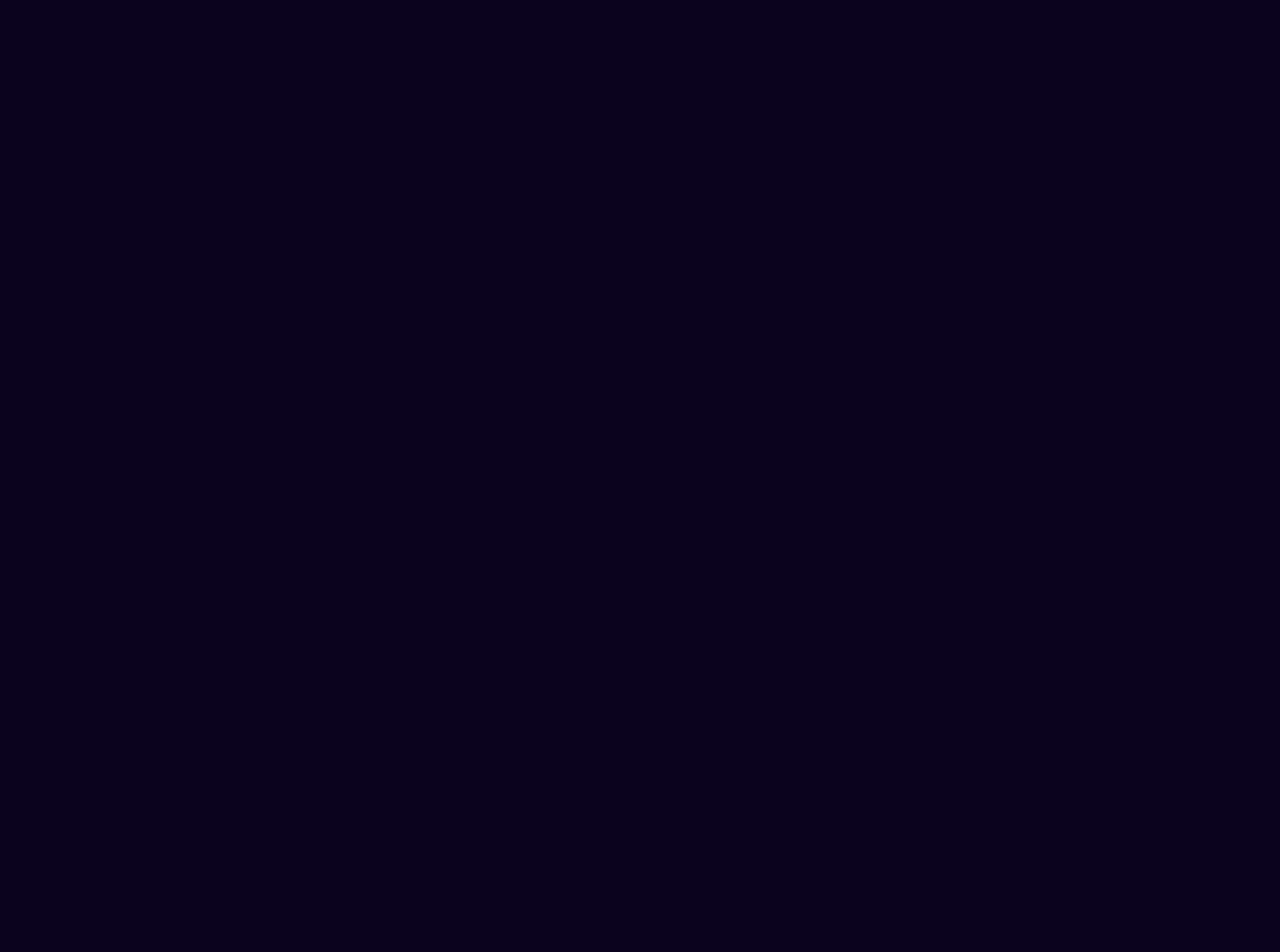
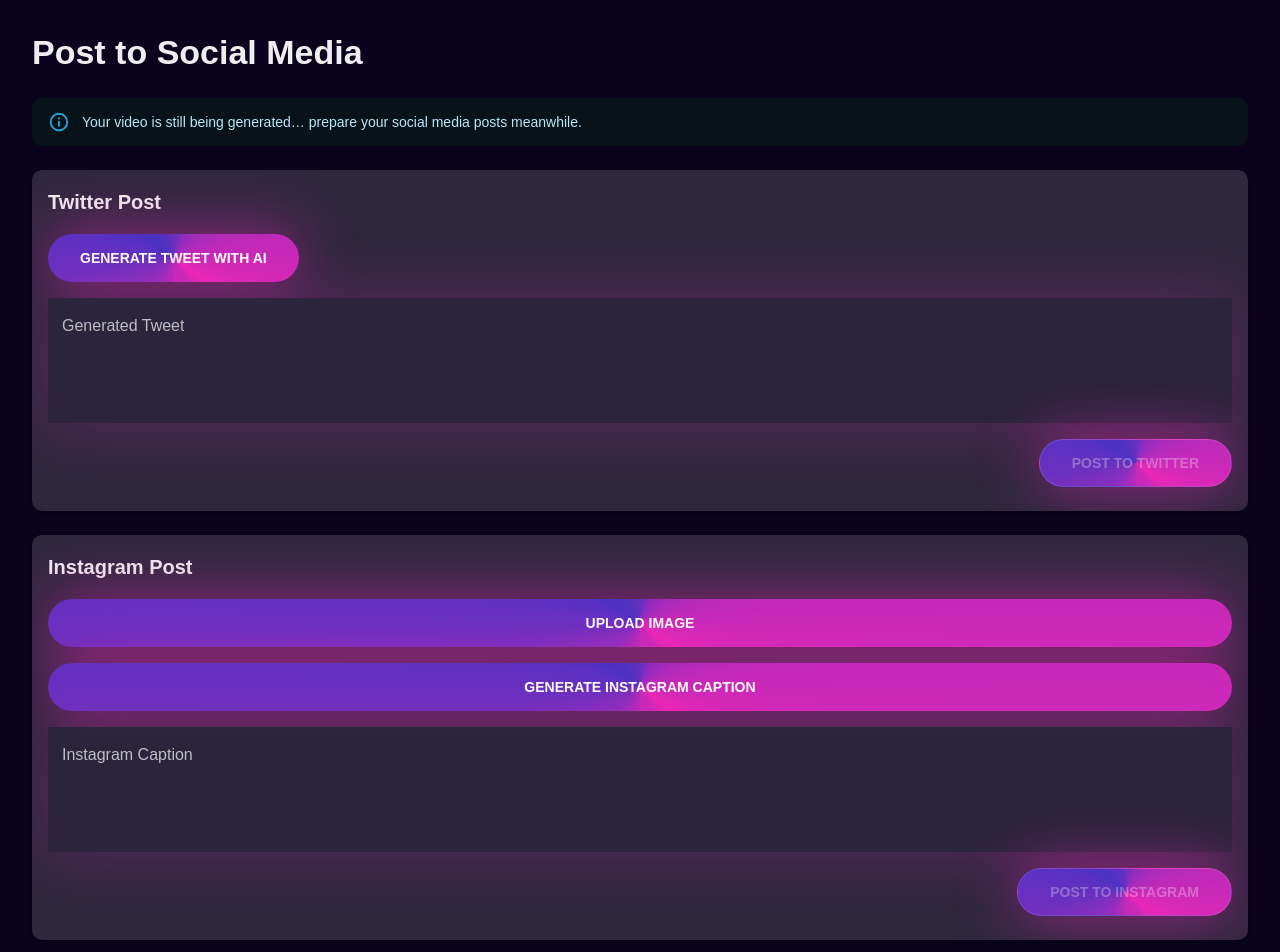
Before and after one commit to harshaldulera/Adbaba, a React (Vite) app in the folder babaji/: page /post-to-social in a window 1280 px wide. Before the commit this address had no page. Shown: the top 952 px of the page. Before the commit the page ends 800 px from the top, so only its background shows below. Built offline with nearby package versions, Linux system fonts and the light colour scheme.

Commit message:
feat: add twitter and instagram clients

```diff
--- a/babaji/src/App.tsx
+++ b/babaji/src/App.tsx
@@ -4,6 +4,7 @@
 import Home from "./pages/home";
 import Funnel from "./pages/funnel";
 import Social from "./pages/social";
+import PostToSocial from "./pages/postToSocial";
 
 function App() {
   return (
@@ -14,6 +15,7 @@
             <Route path="/" element={<Home />} />
             <Route path="/funnel" element={<Funnel />} />
             <Route path="/socials" element={<Social />} />
+            <Route path="/post-to-social" element={<PostToSocial />} />
           </Routes>
         </Router>
       </BusinessProvider>
--- a/babaji/src/pages/home.tsx
+++ b/babaji/src/pages/home.tsx
@@ -149,7 +149,7 @@
             <Box sx={{ py: 8 }}>
                 <Stack spacing={4} alignItems="center" textAlign="center">
                     {/* go showcial button and video display */}
-                    <Button
+                    {/* <Button
                         variant="contained"
                         color="secondary"
                         onClick={handleGoShowcial}
@@ -157,7 +157,7 @@
                         sx={{ mt: 2 }}
                     >
                         {showcialLoading ? "Generating Video..." : "go showcial"}
-                    </Button>
+                    </Button> */}
                     {showcialError && (
                         <Typography color="error" sx={{ mt: 1 }}>{showcialError}</Typography>
                     )}
--- /dev/null
+++ b/babaji/src/pages/postToSocial.tsx
@@ -0,0 +1,277 @@
+import { useEffect, useState } from "react";
+import axios from "axios";
+import {
+    Box,
+    Button,
+    Card,
+    CardContent,
+    Typography,
+    LinearProgress,
+    Dialog,
+    DialogTitle,
+    DialogContent,
+    DialogActions,
+    TextField,
+    Stack,
+    Alert
+} from "@mui/material";
+
+export default function PostToSocial() {
+    const videoId = localStorage.getItem("videoId");
+    const script = localStorage.getItem("videoScript");
+
+    const [status, setStatus] = useState("generating");
+    const [videoUrl, setVideoUrl] = useState("");
+    const [openPopup, setOpenPopup] = useState(false);
+
+    // Twitter states
+    const [tweet, setTweet] = useState("");
+    const [tweetLoading, setTweetLoading] = useState(false);
+
+    // Instagram states
+    const [igCaption, setIgCaption] = useState("");
+    const [igLoading, setIgLoading] = useState(false);
+    const [igImage, setIgImage] = useState<File | null>(null);
+    const [igPreview, setIgPreview] = useState<string | null>(null);
+
+    useEffect(() => {
+        if (!videoId) return;
+
+        const interval = setInterval(async () => {
+            try {
+                const res = await axios.get(
+                    `http://localhost:3000/check-status/${videoId}`
+                );
+
+                setStatus(res.data.status);
+
+                if (res.data.status === "completed") {
+                    setVideoUrl(res.data.video_url);
+
+                    localStorage.setItem("videoUrl", res.data.video_url);
+                    localStorage.setItem("videoStatus", "completed");
+
+                    clearInterval(interval);
+
+                    setOpenPopup(true);
+                }
+            } catch (err) {
+                console.error("Error checking status:", err);
+            }
+        }, 3000);
+
+        return () => clearInterval(interval);
+    }, [videoId]);
+
+    // ===========================
+    // TWITTER HANDLERS
+    // ===========================
+    const generateTweet = async () => {
+        setTweetLoading(true);
+        try {
+            const raw = localStorage.getItem("businessData");
+            const businessData = raw ? JSON.parse(raw) : null;
+
+            const res = await axios.post("http://localhost:3000/generate-tweet", {
+                businessData,
+            });
+
+            setTweet(res.data.tweet);
+        } catch (err) {
+            console.log("Tweet generation error:", err);
+        }
+        setTweetLoading(false);
+    };
+
+    const postTweetToTwitter = async () => {
+        try {
+            const res = await axios.post("http://localhost:3000/post-tweet", {
+                tweetText: tweet,
+            });
+
+            alert("Tweet posted successfully!");
+        } catch (err) {
+            alert("Failed to post tweet.");
+            console.error("Twitter post error:", err);
+        }
+    };
+
+    // ===========================
+    // INSTAGRAM HANDLERS
+    // ===========================
+    const generateInstagramCaption = async () => {
+        setIgLoading(true);
+        try {
+            const raw = localStorage.getItem("businessData");
+            const businessData = raw ? JSON.parse(raw) : null;
+
+            const res = await axios.post("http://localhost:3000/generate-caption", {
+                businessData,
+            });
+
+            setIgCaption(res.data.caption);
+        } catch (err) {
+            console.error("IG caption generation error:", err);
+        }
+        setIgLoading(false);
+    };
+
+    const handleImageUpload = (e: React.ChangeEvent<HTMLInputElement>) => {
+        const file = e.target.files?.[0] || null;
+        setIgImage(file);
+        setIgPreview(file ? URL.createObjectURL(file) : null);
+    };
+
+    const postToInstagram = async () => {
+        if (!igImage) return alert("Please select an image first.");
+
+        const formData = new FormData();
+        formData.append("caption", igCaption);
+        formData.append("image", igImage);
+
+        try {
+            const res = await axios.post("http://localhost:3000/post-instagram", formData, {
+                headers: { "Content-Type": "multipart/form-data" },
+            });
+
+            alert("Posted to Instagram!");
+        } catch (err) {
+            console.error("IG post error:", err);
+            alert("Instagram post failed.");
+        }
+    };
+
+    return (
+        <Box sx={{ p: 4 }}>
+            <Typography variant="h4" sx={{ mb: 3 }} fontWeight="bold">
+                Post to Social Media
+            </Typography>
+
+            {status !== "completed" && (
+                <Alert severity="info" sx={{ mb: 3 }}>
+                    Your video is still being generated… prepare your social media posts meanwhile.
+                </Alert>
+            )}
+
+            {/* TWITTER BOX */}
+            <Card sx={{ mb: 3 }}>
+                <CardContent>
+                    <Typography variant="h6" sx={{ mb: 2 }}>
+                        Twitter Post
+                    </Typography>
+
+                    <Button
+                        variant="contained"
+                        onClick={generateTweet}
+                        disabled={tweetLoading}
+                    >
+                        {tweetLoading ? "Generating tweet..." : "Generate Tweet with AI"}
+                    </Button>
+
+                    <TextField
+                        label="Generated Tweet"
+                        multiline
+                        fullWidth
+                        rows={4}
+                        sx={{ mt: 2 }}
+                        value={tweet}
+                        onChange={(e) => setTweet(e.target.value)}
+                    />
+
+                    <Stack direction="row" justifyContent="flex-end" sx={{ mt: 2 }}>
+                        <Button
+                            variant="outlined"
+                            color="primary"
+                            disabled={!tweet}
+                            onClick={postTweetToTwitter}
+                        >
+                            Post to Twitter
+                        </Button>
+                    </Stack>
+                </CardContent>
+            </Card>
+
+            {/* ================================
+                INSTAGRAM BOX
+            ================================= */}
+            <Card sx={{ mb: 3 }}>
+                <CardContent>
+                    <Typography variant="h6" sx={{ mb: 2 }}>
+                        Instagram Post
+                    </Typography>
+
+                    <Stack spacing={2}>
+                        <Button variant="contained" component="label">
+                            Upload Image
+                            <input hidden type="file" accept="image/*" onChange={handleImageUpload} />
+                        </Button>
+
+                        {igPreview && (
+                            <img
+                                src={igPreview}
+                                alt="preview"
+                                style={{
+                                    width: "200px",
+                                    borderRadius: "8px",
+                                    marginTop: "10px",
+                                }}
+                            />
+                        )}
+
+                        <Button
+                            variant="contained"
+                            onClick={generateInstagramCaption}
+                            disabled={igLoading}
+                        >
+                            {igLoading ? "Generating caption…" : "Generate Instagram Caption"}
+                        </Button>
+
+                        <TextField
+                            label="Instagram Caption"
+                            multiline
+                            fullWidth
+                            rows={4}
+                            value={igCaption}
+                            onChange={(e) => setIgCaption(e.target.value)}
+                        />
+
+                        <Stack direction="row" justifyContent="flex-end">
+                            <Button
+                                variant="outlined"
+                                color="secondary"
+                                disabled={!igImage}
+                                onClick={postToInstagram}
+                            >
+                                Post to Instagram
+                            </Button>
+                        </Stack>
+                    </Stack>
+                </CardContent>
+            </Card>
+
+            {/* SHOW VIDEO */}
+            {status === "completed" && (
+                <Card>
+                    <CardContent>
+                        <Typography variant="h6">Your Video</Typography>
+                        <video controls width="600" src={videoUrl} style={{ marginTop: "10px" }} />
+                    </CardContent>
+                </Card>
+            )}
+
+            {/* SUCCESS POPUP */}
+            <Dialog open={openPopup} onClose={() => setOpenPopup(false)}>
+                <DialogTitle>🎉 Video Ready!</DialogTitle>
+                <DialogContent>
+                    <Typography sx={{ mb: 2 }}>
+                        Your AI-generated marketing video is complete and ready to use!
+                    </Typography>
+                    <video controls width="100%" src={videoUrl} />
+                </DialogContent>
+                <DialogActions>
+                    <Button onClick={() => setOpenPopup(false)}>Close</Button>
+                </DialogActions>
+            </Dialog>
+        </Box>
+    );
+}
```
Also changed, not shown: babaji/src/pages/social.tsx (+21 -28 lines).
